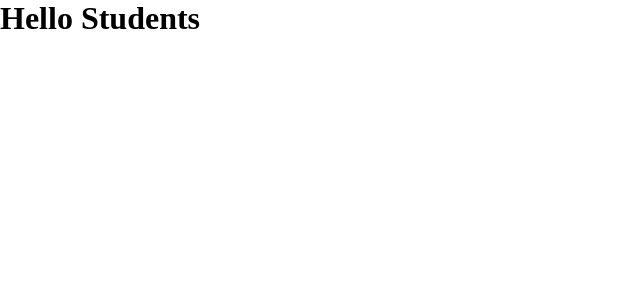
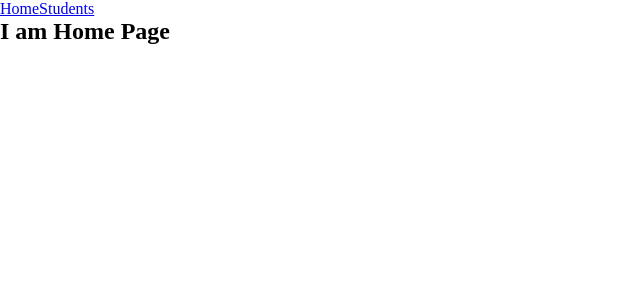
Before and after one commit to Lu-Smith/sphinx_ai_react_project, a React (Vite) app: page / in a window 1280 px wide. Shown: the top 300 px of the page, without its empty margins (0-640 px from the left). Built offline with nearby package versions, Linux system fonts and the light colour scheme.

Commit message:
Updated App.tsx - nav and router
Added Router
Added HomePage.tsx
Added StudentsPage.tsx

```diff
--- a/src/App.tsx
+++ b/src/App.tsx
@@ -1,10 +1,23 @@
+import React from 'react';
+import { BrowserRouter as Router, Routes, Route, Link } from 'react-router-dom';
+import HomePage from './pages/HomePage';
+import StudentsPage from './pages/StudentsPage';
 
-function App() {
+const App: React.FC = () => {
 
   return (
-    <>
-      <h1>Hello Students</h1>
-    </>
+    <Router>
+      <div className="App">
+        <nav>
+          <Link to="/">Home</Link>
+          <Link to="/student">Students</Link>
+        </nav>
+        <Routes>
+          <Route path="/" element={<HomePage />} />
+          <Route path="/student" element={<StudentsPage />} />
+        </Routes>
+      </div>
+    </Router>
   )
 }
 
```
